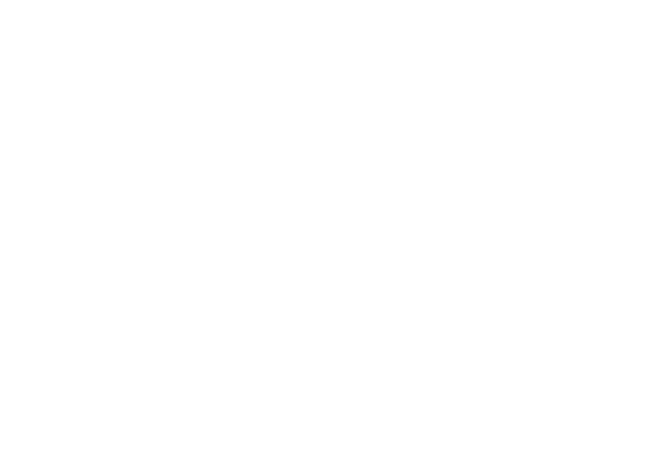
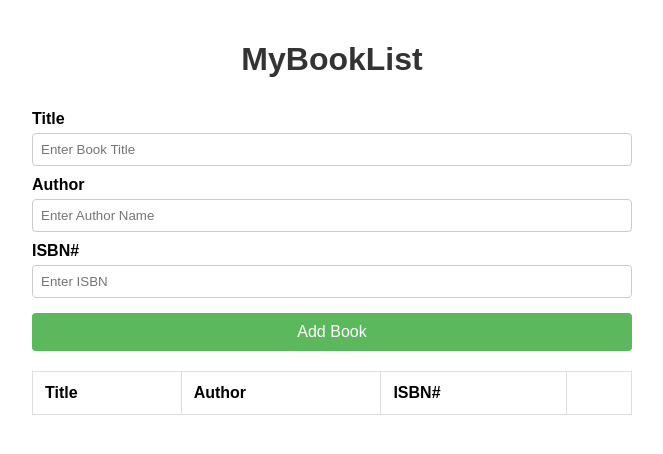
Before and after one commit to acciojob/book-list-shreyashhh11, a website: page main.html in a window 1280 px wide. Shown: the whole page, without its empty margins (308-971 px from the left). Drawn offline with Linux system fonts and the light colour scheme.

Commit message:
created a submission

```diff
--- a/main.html
+++ b/main.html
@@ -1,16 +1,41 @@
 <!DOCTYPE html>
+<html>
+<head>
+    <title>MyBookList</title>
+    <link rel="stylesheet" href="styles.css">
+</head>
+<body>
+    <div class="container">
+        <h1>MyBookList</h1>
 
-<html>
+        <div class="form-group">
+            <label for="title">Title</label>
+            <input type="text" id="title" placeholder="Enter Book Title">
 
-<head>
-	<link rel="stylesheet" href="styles.css">
-</head>
+            <label for="author">Author</label>
+            <input type="text" id="author" placeholder="Enter Author Name">
 
-<body>
-	<!-- the entire body must be written by student -->
-    <script type="text/javascript" src="./script.js">
-</script>
+            <label for="isbn">ISBN#</label>
+            <input type="text" id="isbn" placeholder="Enter ISBN">
 
+            <button id="submit">Add Book</button>
+        </div>
+
+        <table class="table table-striped">
+            <thead>
+                <tr>
+                    <th>Title</th>
+                    <th>Author</th>
+                    <th>ISBN#</th>
+                    <th></th> <!-- Column for the clear button -->
+                </tr>
+            </thead>
+            <tbody id="book-list">
+                <!-- Book rows will be dynamically added here -->
+            </tbody>
+        </table>
+    </div>
+
+    <script type="text/javascript" src="./script.js"></script>
 </body>
-
 </html>
--- a/script.js
+++ b/script.js
@@ -1 +1,54 @@
 //your JS code here. If required.
+// Get DOM elements
+const titleInput = document.getElementById('title');
+const authorInput = document.getElementById('author');
+const isbnInput = document.getElementById('isbn');
+const submitBtn = document.getElementById('submit');
+const bookList = document.getElementById('book-list');
+
+// Add Event Listener to the Submit Button
+submitBtn.addEventListener('click', function(e) {
+    // Prevent default form submission if wrapped in a form tag
+    e.preventDefault();
+
+    // Get the values from the inputs
+    const title = titleInput.value;
+    const author = authorInput.value;
+    const isbn = isbnInput.value;
+
+    // Basic validation to ensure fields aren't empty
+    if (title === '' || author === '' || isbn === '') {
+        alert('Please fill in all fields');
+        return;
+    }
+
+    // Create a new table row element
+    const row = document.createElement('tr');
+
+    // Insert columns inside the row
+    row.innerHTML = `
+        <td>${title}</td>
+        <td>${author}</td>
+        <td>${isbn}</td>
+        <td><button class="delete">Clear</button></td>
+    `;
+
+    // Append the row to the table body (id="book-list")
+    bookList.appendChild(row);
+
+    // Clear the input fields after adding the book
+    titleInput.value = '';
+    authorInput.value = '';
+    isbnInput.value = '';
+});
+
+// Add Event Listener for deleting a book (Event Delegation)
+bookList.addEventListener('click', function(e) {
+    // Check if the clicked element has the class 'delete'
+    if (e.target.classList.contains('delete')) {
+        // e.target is the button
+        // e.target.parentElement is the <td>
+        // e.target.parentElement.parentElement is the <tr>
+        e.target.parentElement.parentElement.remove();
+    }
+});
--- a/styles.css
+++ b/styles.css
@@ -1 +1,79 @@
 /*  your css code here. If applicable */
+body {
+    font-family: Arial, sans-serif;
+    margin: 20px;
+    display: flex;
+    justify-content: center;
+}
+
+.container {
+    width: 100%;
+    max-width: 600px;
+}
+
+h1 {
+    text-align: center;
+    color: #333;
+}
+
+.form-group {
+    display: flex;
+    flex-direction: column;
+    margin-bottom: 20px;
+}
+
+.form-group label {
+    margin-top: 10px;
+    font-weight: bold;
+}
+
+.form-group input {
+    padding: 8px;
+    margin-top: 5px;
+    border: 1px solid #ccc;
+    border-radius: 4px;
+}
+
+#submit {
+    margin-top: 15px;
+    padding: 10px;
+    background-color: #5cb85c;
+    color: white;
+    border: none;
+    border-radius: 4px;
+    cursor: pointer;
+    font-size: 16px;
+}
+
+#submit:hover {
+    background-color: #4cae4c;
+}
+
+.table {
+    width: 100%;
+    border-collapse: collapse;
+    margin-top: 20px;
+}
+
+.table th, .table td {
+    padding: 12px;
+    border: 1px solid #ddd;
+    text-align: left;
+}
+
+.table-striped tbody tr:nth-child(odd) {
+    background-color: #f9f9f9;
+}
+
+.delete {
+    background-color: #d9534f;
+    color: white;
+    border: none;
+    padding: 5px 10px;
+    border-radius: 3px;
+    cursor: pointer;
+}
+
+.delete:hover {
+    background-color: #c9302c;
+}
```
